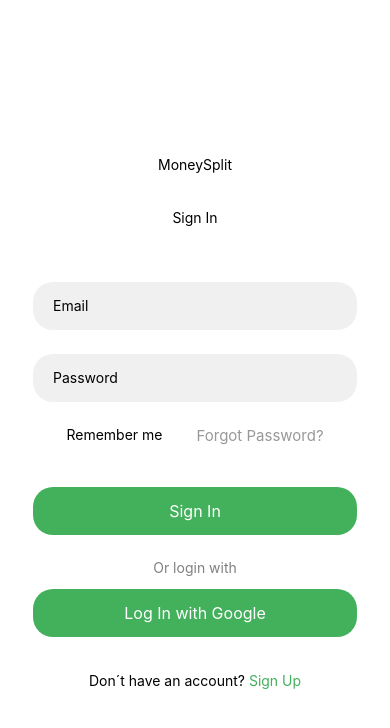
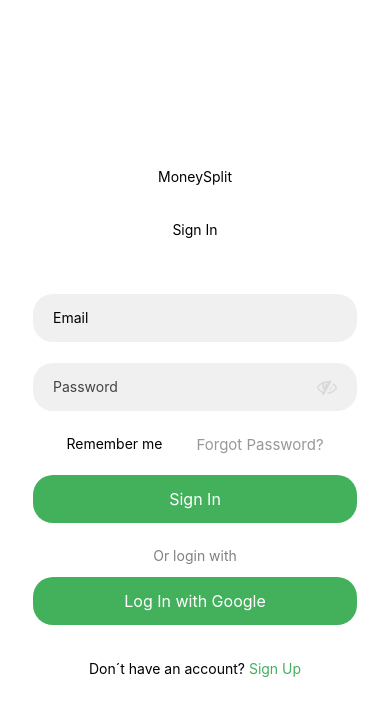
Before and after one commit to leaandersenn/MoneySplit_app, a React Native app: screen /LogIn in a window 390 px wide. Shown: the top 728 px of the page. Built offline with nearby package versions, Linux system fonts and the light colour scheme.

Commit message:
Feat: Added new components + deleted unused import

```diff
--- a/src/screens/LogInScreen.tsx
+++ b/src/screens/LogInScreen.tsx
@@ -1,19 +1,19 @@
-import React, { Fragment, useState } from 'react';
-import { Button, StyleSheet, Switch, TextInput, View } from 'react-native';
+import React, { useState } from 'react';
+import { StyleSheet, View } from 'react-native';
 import { LargeText } from '../components/Text/LargeText';
-import { getAuth, createUserWithEmailAndPassword, signInWithEmailAndPassword, signInWithCredential } from "firebase/auth";
+import {signInWithEmailAndPassword } from "firebase/auth";
 import { FIREBASE_AUTH } from '../../firebaseConfig';
 import { MediumText } from '../components/Text/MediumText';
-import { initializeAuth } from 'firebase/auth';
-import ReactNativeAsyncStorage from '@react-native-async-storage/async-storage';
 import { GreenLargeButton } from '../components/Buttons/GreenLargeButton';
-import { NativeStackNavigationProp, createNativeStackNavigator } from '@react-navigation/native-stack';
+import { NativeStackNavigationProp } from '@react-navigation/native-stack';
 import { XSmallText } from '../components/Text/XSmallText';
 import { SignInButton } from '../components/Buttons/SignInButton';
-import { SmallText } from '../components/Text/SmallText';
+
 import { ForgotPasswordButton } from '../components/Buttons/ForgotPasswordButton';
 import DividerWithText from '../components/Divider';
 import Spacer from '../components/Spacer';
+import TextInputField from '../components/InputFields/TextInputField';
+import PasswordInput from '../components/InputFields/PasswordInput';
 
 type RootStackParamList = {
     LogIn: undefined;
@@ -54,16 +54,19 @@ export default function LogInScreen({ navigation}: Props) {
                 <LargeText children={"MoneySplit"} />
                 <MediumText children={"Sign In"} />
             </View>
-            <TextInput style={styles.input} value={email} placeholder='Email' onChangeText={(text) => setEmail(text) } />
-            <TextInput style={styles.input} secureTextEntry={true} value={password} placeholder='Password' onChangeText={(text) => setPassword(text) } />
+
+            <TextInputField value={email} placeholder='Email' onChangeText={setEmail} />
+            <PasswordInput  value={password} placeholder='Password' onChangeText={setPassword} />
+            <Spacer size={24} />
+
             <View style={styles.rememberForgot}>
                 <XSmallText children={"Remember me"}/>
                 <Spacer size={14} horizontal={'horizontal'} />
                 <ForgotPasswordButton title={"Forgot Password?"} onClick={forgotPassword} />
             </View>
+
             <GreenLargeButton title='Sign In' onClick={signIn} />
             <DividerWithText title={"Or login with"}/>
-
 
             {/* TODO: ADD in Google Component*/}
             <GreenLargeButton title='Log In with Google' onClick={signIn} />
@@ -83,18 +86,9 @@ const styles = StyleSheet.create({
     alignItems: 'center',
     justifyContent: 'center',
     },
-    input: {
-        backgroundColor: 'rgba(217, 217, 217, 0.39)',
-        width: 324,
-        height: 48,
-        borderRadius: 20,
-        paddingLeft: 20,
-        marginBottom: 24
-    },
     rememberForgot: {
         flexDirection: 'row',
         alignContent: 'center',
-        marginBottom: 21,
     },
     registeredText: {
         flexDirection: 'row',
```
